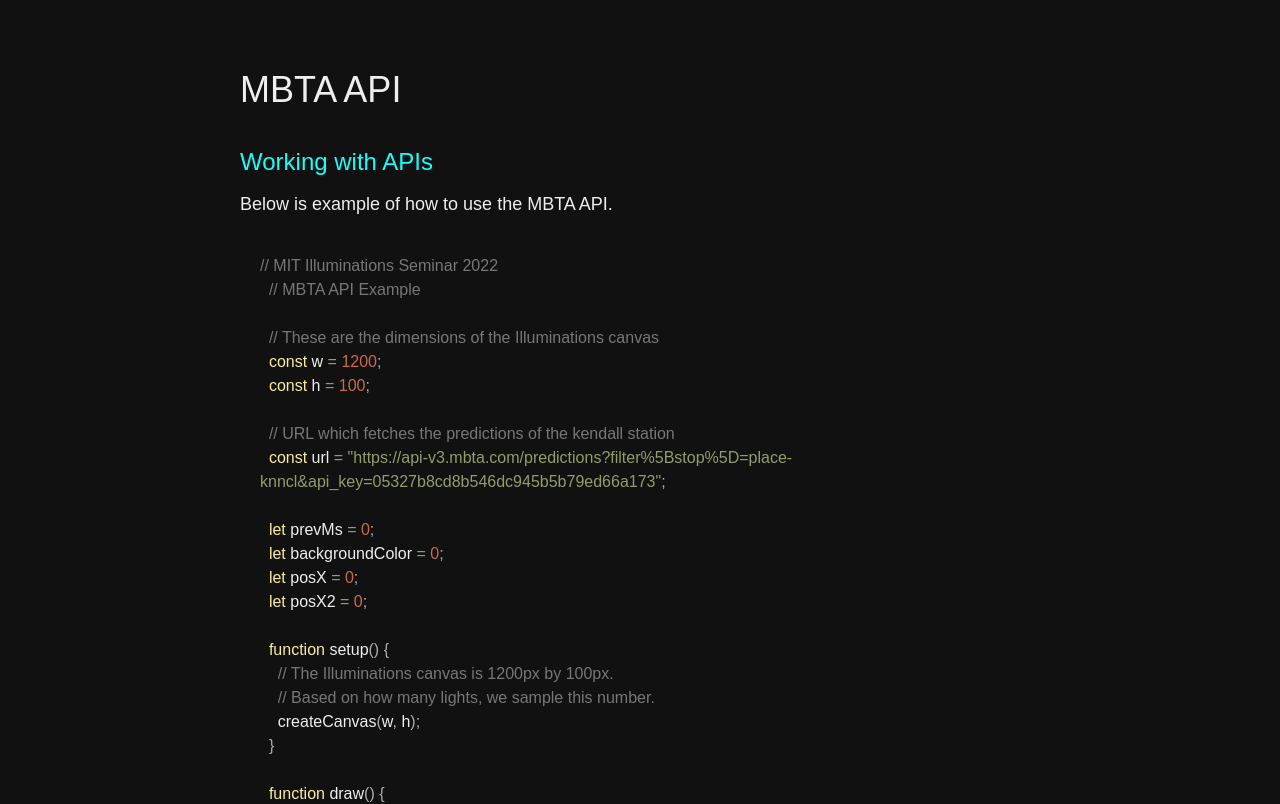
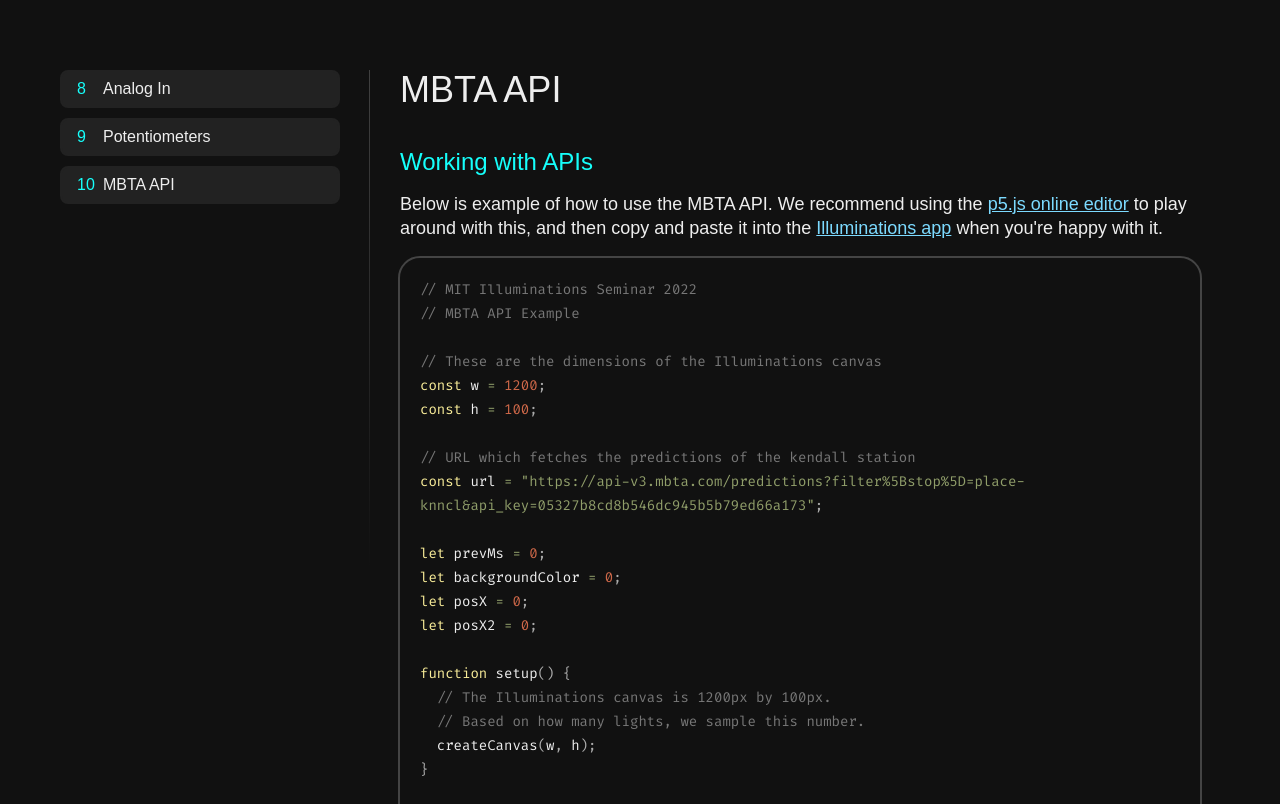
Before and after one commit to poofytoo/illuminations-seminar, a Next.js app in the folder src/: page /10-mbta-api in a window 1280 px wide. Shown: the top 804 px of the page. Built offline with nearby package versions, Linux system fonts and the light colour scheme.

Commit message:
feat: sidebar

```diff
--- /dev/null
+++ b/src/components/Sidebar/Sidebar.module.scss
@@ -0,0 +1,48 @@
+.sidebar {
+  ul {
+    font-family: 'DM Sans', sans-serif;
+    width: 280px;
+    line-height: normal;
+    font-size: 16px;
+    margin-right: 30px;
+    position: relative;
+
+    &:after {
+      content: '';
+      display: block;
+      position: absolute;
+      right: -30px;
+      top: 0;
+      width: 1px;
+      background: linear-gradient(
+        to top,
+        rgba(255, 255, 255, 0) 0%,
+        rgba(255, 255, 255, 0.2) 100%
+      );
+      height: 500px;
+    }
+
+    .chapterId {
+      color: var(--highlight);
+      font-weight: 500;
+      margin-bottom: 5px;
+      width: 26px;
+      display: inline-block;
+    }
+
+    li {
+      border: none;
+      border-radius: 8px;
+      padding: 8px 15px 3px;
+      background-color: #222;
+      margin-bottom: 10px;
+      border: 2px solid #222;
+      transition: 0.1s;
+
+      &:hover {
+        cursor: pointer;
+        border-color: var(--highlight);
+      }
+    }
+  }
+}
--- /dev/null
+++ b/src/components/Sidebar/index.tsx
@@ -0,0 +1,39 @@
+import Link from 'next/link';
+import styles from './Sidebar.module.scss';
+
+export const navigationLinks = [
+  {
+    id: 8,
+    title: 'Analog In',
+    href: '/8-analog-in',
+  },
+  {
+    id: 9,
+    title: 'Potentiometers',
+    href: '/9-potentiometer',
+  },
+  {
+    id: 10,
+    title: 'MBTA API',
+    href: '/10-mbta-api',
+  },
+];
+
+const Sidebar = () => {
+  return (
+    <div className={styles.sidebar}>
+      <ul>
+        {navigationLinks.map((link, key) => (
+          <Link key={key} href={link.href}>
+            <li>
+              <span className={styles.chapterId}>{link.id}</span>
+              {link.title}
+            </li>
+          </Link>
+        ))}
+      </ul>
+    </div>
+  );
+};
+
+export default Sidebar;
--- a/src/pages/10-mbta-api.tsx
+++ b/src/pages/10-mbta-api.tsx
@@ -1,12 +1,14 @@
-import Editor from 'react-simple-code-editor';
 import { useState } from 'react';
 
-import styles from '../styles/Guide.module.scss';
-
+import Editor from 'react-simple-code-editor';
 import { highlight, languages } from 'prismjs';
 import 'prismjs/components/prism-clike';
 import 'prismjs/components/prism-javascript';
 import 'prismjs/themes/prism-twilight.min.css';
+
+import Sidebar from '../components/Sidebar';
+
+import styles from '../styles/Guide.module.scss';
 
 const Page = ({ data }: any) => {
   const [code, setCode] = useState(`// MIT Illuminations Seminar 2022
@@ -50,7 +52,6 @@
 
       let timeAwayMs2 = new Date(response.data[1].attributes.arrival_time) - new Date();
       posX2 = Math.min(((300000 - timeAwayMs2)/300000) * 1000, 1000);
-
     });
   }
 
@@ -73,22 +74,39 @@
   fill(255,0,0);
   stroke(120,0,0);
   rect(Math.floor(posX2),0,100,100);
-
 }
 `);
 
   return (
+    <div className={styles.appWrapper}>
+      <Sidebar />
       <div className={styles.guideContent}>
         <h1>MBTA API</h1>
         <h2>Working with APIs</h2>
-      <p>Below is example of how to use the MBTA API.</p>
+        <p>
+          Below is example of how to use the MBTA API. We recommend using the{' '}
+          <a href="https:/p5js.org">p5.js online editor</a> to play around with
+          this, and then copy and paste it into the{' '}
+          <a
+            href="https://github.com/sosolimited/MIT-Illuminations/releases"
+            target="_blank"
+          >
+            Illuminations app
+          </a>{' '}
+          when you're happy with it.
+        </p>
         <Editor
           value={code}
           onValueChange={(code) => setCode(code)}
           highlight={(code) => highlight(code, languages.js, 'javascript')}
           padding={20}
-        style={{ overflow: 'visible' }}
+          style={{
+            overflow: 'visible',
+            fontFamily: '"Fira code", "Fira Mono", monospace',
+            fontSize: 14,
+          }}
         />
+      </div>
     </div>
   );
 };
--- a/src/styles/Guide.module.scss
+++ b/src/styles/Guide.module.scss
@@ -1,9 +1,17 @@
+@import url('https://fonts.googleapis.com/css2?family=Fira+Code:wght@300;400&display=swap');
+
+.appWrapper {
+  margin: 50px 0;
+  display: flex;
+  justify-content: center;
+  gap: 10px;
+}
+
 .guideContent {
   font-family: 'DM Sans', sans-serif;
   font-size: 16px;
   line-height: 24px;
   max-width: 800px;
-  margin: 50px auto;
   padding: 20px;
 
   p {
@@ -82,12 +90,8 @@
     border-width: 0 3px 3px 0;
   }
 
-  pre {
-    border: 2px solid pink;
-  }
-
   textarea {
-    background-color: '#222222';
+    outline: 2px solid #444444 !important;
     border-radius: 20px;
 
     &:focus {
```
Also changed, not shown: src/pages/8-analog-in.tsx (+36 -27 lines), src/pages/9-potentiometer.tsx (+24 -18 lines). Lines whose indentation alone changed are shown as unchanged.
